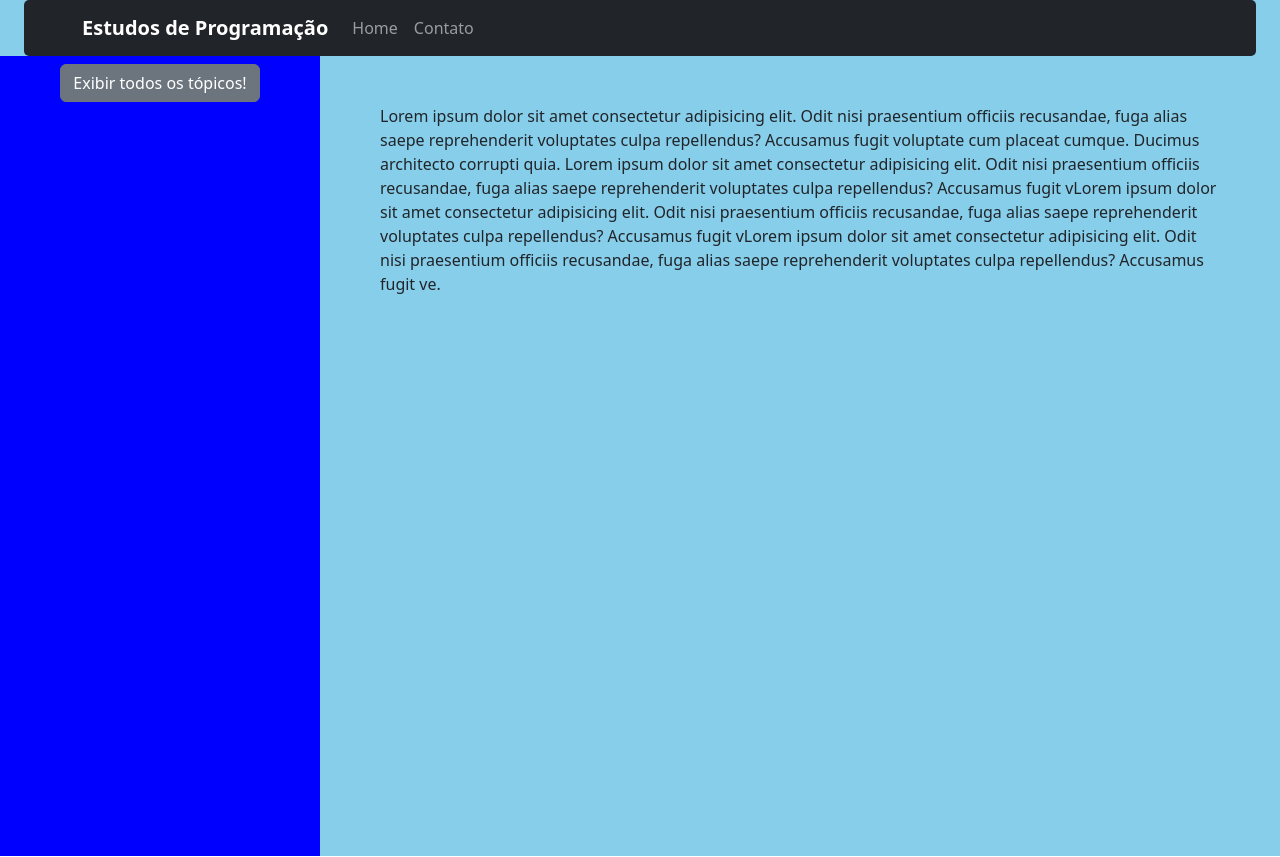
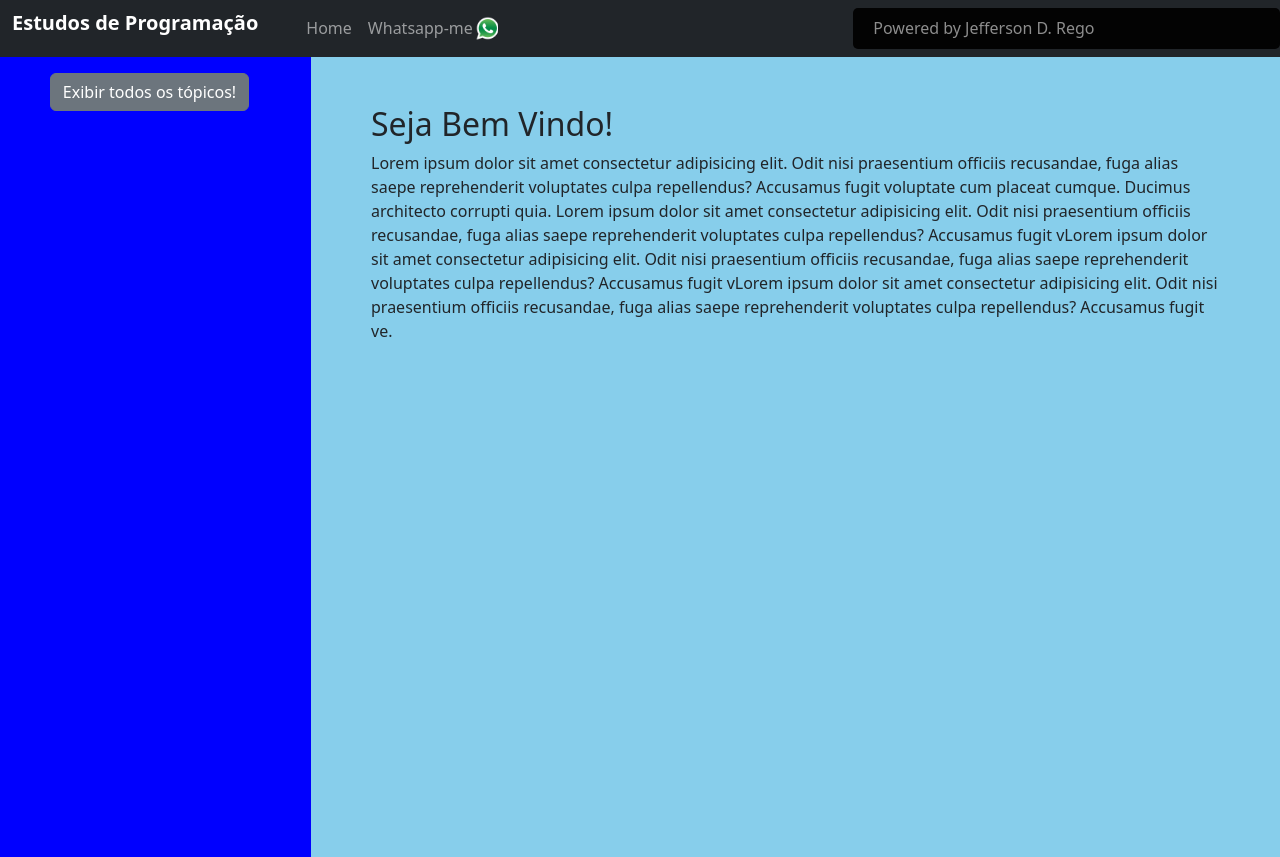
Before and after one commit to JeffersonDRego/site-estudos, a Next.js app: page / in a window 1280 px wide. Built offline with nearby package versions, Linux system fonts and the light colour scheme.

Commit message:
Header changes

```diff
--- a/components/header/index.js
+++ b/components/header/index.js
@@ -1,20 +1,39 @@
 import React from 'react';
+import Image from 'next/image';
 import 'bootstrap/dist/css/bootstrap.min.css';
 import Container from 'react-bootstrap/Container';
 import Row from 'react-bootstrap/Row';
 import Col from 'react-bootstrap/Col';
 import Nav from 'react-bootstrap/Nav';
 import Navbar from 'react-bootstrap/Navbar';
+import logoWhats from '../../public/logo-whatsapp.png';
+// import whatsapplogo from '../src/img/whatsapp-logo.jpg';
 const Header =()=>{
     return (
-        <Container fluid>
-            <Navbar bg="dark" variant="dark" style={{borderRadius:5}}>
-                <Container>
-                    <Navbar.Brand href="#home" style={{fontWeight:'bold'}}>Estudos de Programação</Navbar.Brand>
-                        <Nav className="me-auto">
-                            <Nav.Link href="#home">Home</Nav.Link>
-                            <Nav.Link href="#">Contato</Nav.Link>
-                        </Nav>
+        <Container fluid className='m-0 p-0'>
+            <Navbar bg="dark" variant="dark">
+                <Container fluid style={{display:'unset'}}>
+                    <Row>
+                        <Col className='col-sm-12 col-md-8 d-flex'>
+                            <Row>
+                                <Col>
+                                    <Navbar.Brand href="#home" style={{fontWeight:'bold'}}>Estudos de Programação</Navbar.Brand>
+                                </Col>
+                                <Col>
+                                    <Nav className="me-auto">
+                                        <Nav.Link href="#home">Home</Nav.Link>
+                                        <Nav.Link className='d-flex' href="https://wa.me/5535998068006">Whatsapp-me <Image style={{marginLeft:2}} width={25} height={25} src={logoWhats}/></Nav.Link>
+                                    </Nav>
+                                </Col>
+
+                            </Row>
+                        </Col>
+                        <Col className='col-sm-12 col-md-4 justify-content-center' style={{backgroundColor:'#030303', borderRadius:5}}>
+                            <Nav>
+                                <Nav.Link href="https://github.com/JeffersonDRego">Powered by Jefferson D. Rego</Nav.Link>
+                            </Nav>
+                        </Col>
+                    </Row>
                 </Container>
             </Navbar>
         </Container>
--- a/components/offcanvas/index.js
+++ b/components/offcanvas/index.js
@@ -22,7 +22,7 @@ function OffCanvasExample({ name, ...props }) {
 
     return (
       <>
-        <Button variant="secondary" onClick={toggleShow} className="m-2">
+        <Button className="mt-3" variant="secondary" onClick={toggleShow}>
           {name}
         </Button>
         <Offcanvas show={show} onHide={handleClose} {...props}>
--- a/pages/index.js
+++ b/pages/index.js
@@ -8,13 +8,15 @@ import OffCanvas from '../components/offcanvas';
 
 export default function Home(){
     return(
-        <Container fluid style={{backgroundColor:'skyblue', height:'100%'}}>
+        <Container fluid style={{padding:0}}>
             <Header/>
-            <Row>
+            <Container fluid style={{backgroundColor:'skyblue', height:'100%', padding:0}}>
+                <Row className='me-0'>
                     <Col className='col-3 d-flex align-items-start justify-content-center' style={{backgroundColor:'blue', height:'100vh'}}>
                         <OffCanvas/>
                     </Col>
-                <Col className='m-5'>
+                    <Col className='mt-5 m-5'>
+                        <h2>Seja Bem Vindo!</h2>
                         <div>Lorem ipsum dolor sit amet consectetur adipisicing elit. Odit nisi praesentium officiis recusandae,
                             fuga alias saepe reprehenderit voluptates culpa repellendus? Accusamus fugit
                             voluptate cum placeat cumque. Ducimus architecto corrupti quia.
@@ -28,8 +30,7 @@ export default function Home(){
                             </div>
                     </Col>
                 </Row>
-
-            <div></div>
+            </Container>
         </Container>
     )
 }
```
Also changed, not shown: public/logo-whatsapp.png (added). Lines whose indentation alone changed are shown as unchanged.
